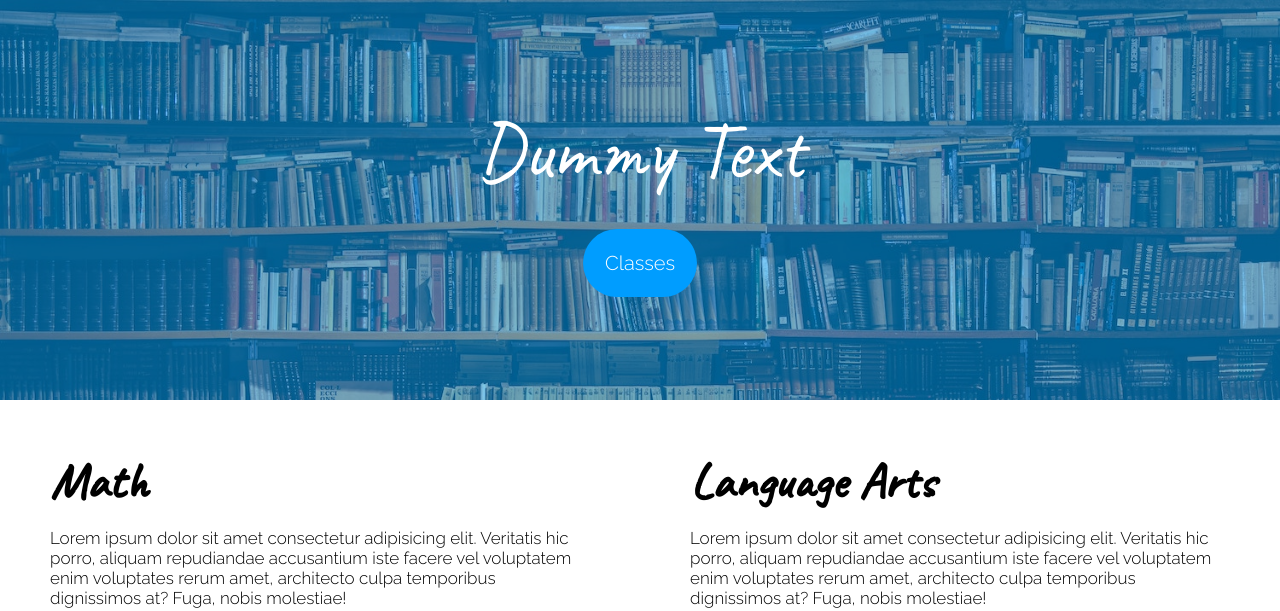
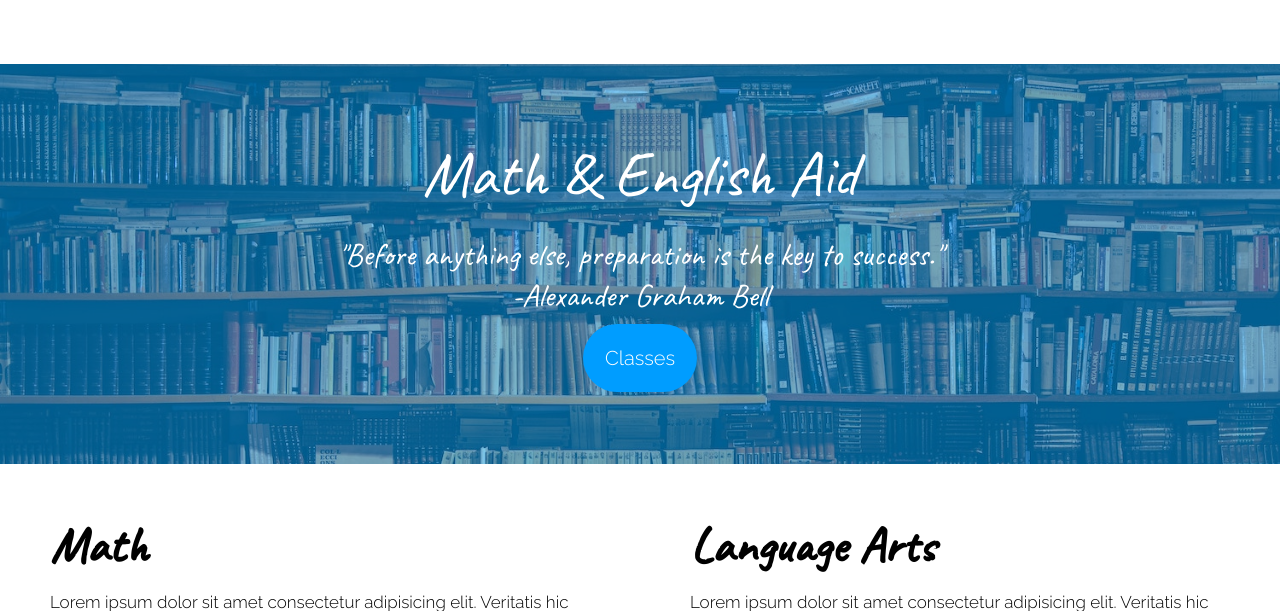
Before and after one commit to EdwardLuoJihan/KevsWeb, a PHP site: page /home in a window 1280 px wide; the page is wider, and only the part inside the window is pictured. Shown: the part 140-751 px from the top of that part. Run offline with PHP 8.4, Linux system fonts and the light colour scheme.

Commit message:
hero text

```diff
--- a/home.php
+++ b/home.php
@@ -49,8 +49,11 @@
         </nav>
         <div class="hero">
             <div class="hero__container">
+                <p class="hero__heading">
+                    Math & English Aid
+                </p>
                 <p class="hero__description">
-                    Dummy Text
+                  "Before anything else, preparation is the key to success."<br>-Alexander Graham Bell
                 </p>
                 <div class="btn__container">
                     <a href="classes" class="course_btn">Classes</a>
--- a/style.css
+++ b/style.css
@@ -139,13 +139,14 @@ body {
 }
 
 .hero__heading {
-    padding-top: 0;
-    font-size: 1.4rem;
+    padding-top: 70px;
+    margin-bottom: 0;
+    font-size: 4rem;
 }
 
 .hero__description {
-    padding-top:100px;
-    font-size: 5rem;
+    padding-top:20px;
+    font-size: 2rem;
     margin: 0;
 }
 
@@ -161,7 +162,7 @@ body {
 }
 
 .btn__container {
-    margin-top: 50px;
+    margin-top: 30px;
 }
 
 .course_btn {
```
